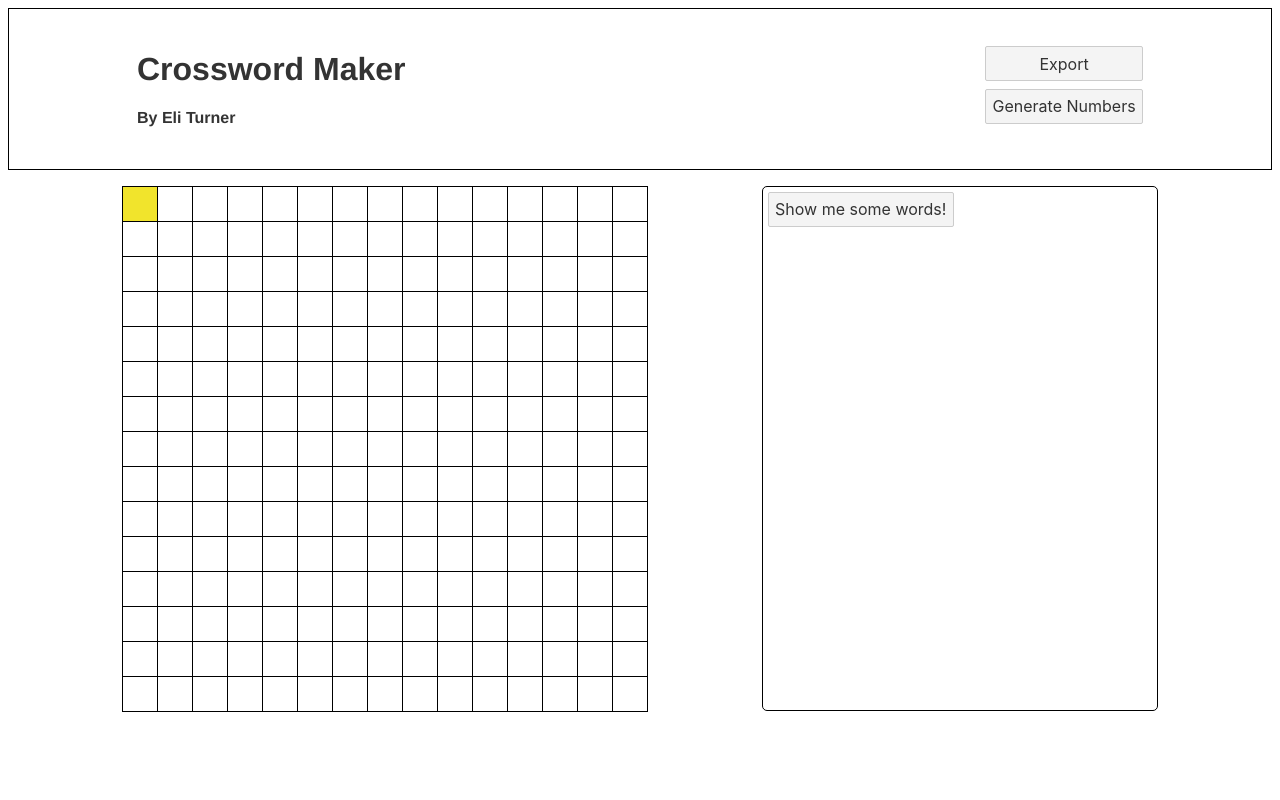
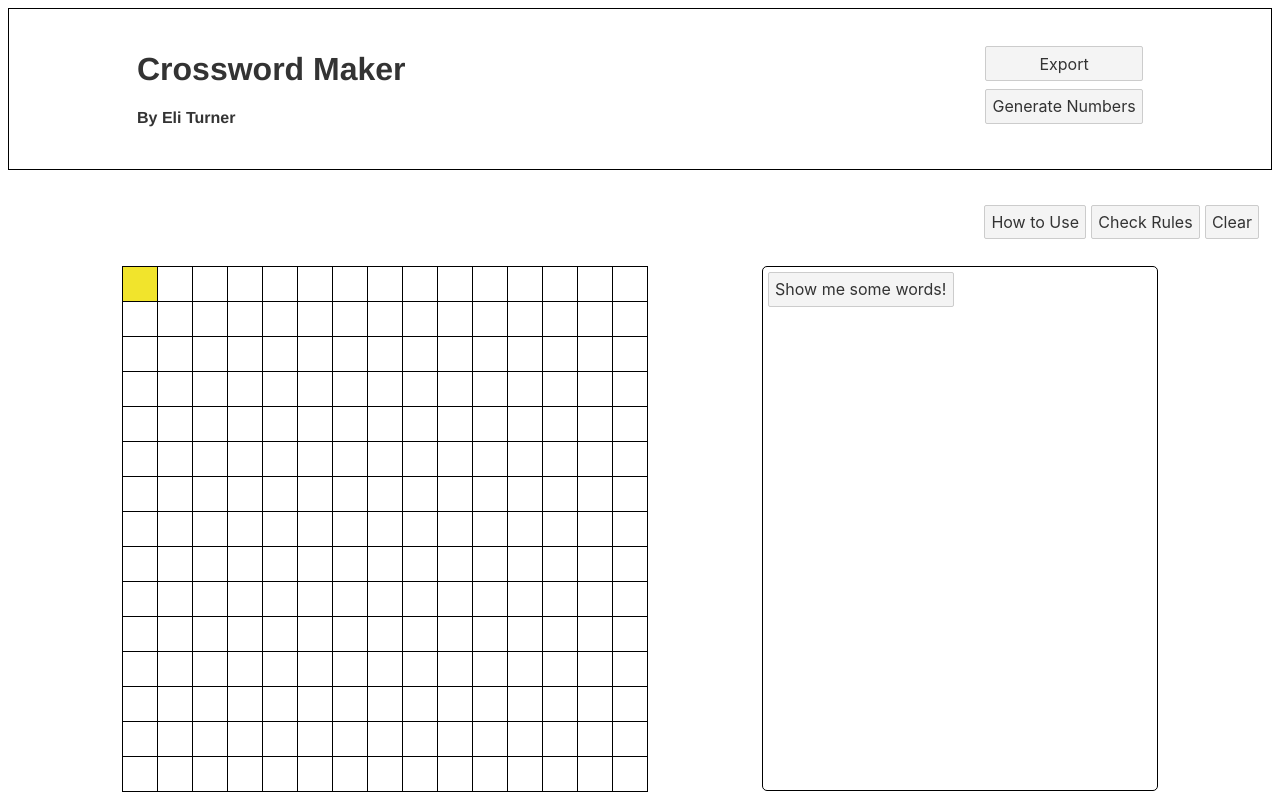
Before and after one commit to eyturner/CrosswordMaker, a Svelte app: page / in a window 1280 px wide. Built offline with nearby package versions, Linux system fonts and the light colour scheme.

Commit message:
adding subheader buttons

```diff
--- a/src/App.svelte
+++ b/src/App.svelte
@@ -2,10 +2,12 @@
 	import Grid from "./components/Grid.svelte";
 	import Navbar from "./components/Navbar.svelte";
 	import Sidebar from "./components/Sidebar.svelte";
+	import Subheader from "./components/Subheader.svelte";
 </script>
 
 <main>
 	<Navbar />
+	<Subheader />
 	<div class="container">
 		<Grid />
 		<Sidebar />
--- a/src/components/Grid.svelte
+++ b/src/components/Grid.svelte
@@ -1,10 +1,8 @@
 <script lang="ts">
   import Cell from "./Cell.svelte";
   import { setGrid } from "../services/storageService";
-  import { grid, currentCell, currentLine } from "../stores/stores";
+  import { grid, currentCell, currentLine, size } from "../stores/stores";
 
-  // The size of a standard NYT Puzzle
-  const size = 15;
   // acrossAxis is a boolean to determine current writing direction
   let acrossAxis = true;
   let deleteMode = false;
@@ -13,17 +11,26 @@
   // Grid update functions ////////////////////////////////////////
   const updateGridCell = (cellNumber, cellProps) => {
     // console.log(`Params: cellNumber: ${cellNumber}, letter: ${cellProps.letter}, number: ${cellProps.number}, isBlackSquare: ${cellProps.isBlackSquare}`);
-    grid.update(tempGrid => {
+    grid.update((tempGrid) => {
       tempGrid = $grid;
       tempGrid.splice(cellNumber, 1, {
-      letter: cellProps.letter !== null ? cellProps.letter : tempGrid[cellNumber].letter,
-      isBlackSquare: cellProps.isBlackSquare !== null ? cellProps.isBlackSquare : tempGrid[cellNumber].isBlackSquare,
-      number: cellProps.number !== null ? cellProps.number : tempGrid[cellNumber].number,
+        letter:
+          cellProps.letter !== null
+            ? cellProps.letter
+            : tempGrid[cellNumber].letter,
+        isBlackSquare:
+          cellProps.isBlackSquare !== null
+            ? cellProps.isBlackSquare
+            : tempGrid[cellNumber].isBlackSquare,
+        number:
+          cellProps.number !== null
+            ? cellProps.number
+            : tempGrid[cellNumber].number,
+      });
+      // console.log("GRID[CC] is now:", tempGrid[cellNumber]);
+      return tempGrid;
     });
-    // console.log("GRID[CC] is now:", tempGrid[cellNumber]);
-    return tempGrid;
-    });
-  }
+  };
 
   const changeCellFill = (cellNumber) => {
     const cellIsBlack = $grid[cellNumber].isBlackSquare;
@@ -31,7 +38,7 @@
     const newData = {
       letter: "",
       number: "",
-      isBlackSquare: !cellIsBlack
+      isBlackSquare: !cellIsBlack,
     };
 
     updateGridCell(cellNumber, newData);
@@ -67,8 +74,7 @@
             : getRow($currentCell + i) === size - 1
         ) {
           max = $currentCell + i;
-        }
-        else if ($grid[$currentCell + i].isBlackSquare) {
+        } else if ($grid[$currentCell + i].isBlackSquare) {
           max = $currentCell + i;
         }
       }
@@ -90,7 +96,7 @@
     acrossAxis = !acrossAxis;
   };
 
-    // moveRight: move(0,1), moveLeft: move(0,-1), moveUp: move(0,-size), moveDown: move(0,size)
+  // moveRight: move(0,1), moveLeft: move(0,-1), moveUp: move(0,-size), moveDown: move(0,size)
   const move = (acc, inc) => {
     if ($grid[mod($currentCell + acc + inc, size * size)].isBlackSquare) {
       move(acc + inc, inc);
@@ -104,12 +110,12 @@
   // Event handling functions ////////////////////////////////////////
   const handleClick = (cellNumber) => {
     setCurrentCell(cellNumber);
-    setTimeout(function() {
-      if(mouseDown) {
+    setTimeout(function () {
+      if (mouseDown) {
         changeCellFill(cellNumber);
       }
     }, 200);
-  }
+  };
 
   const handleArrow = (direction) => {
     const L_ARROW = 37;
@@ -142,10 +148,10 @@
 
   const handleBackSpace = () => {
     if (deleteMode) {
-      updateGridCell($currentCell, {...$grid[$currentCell], letter: ""});
+      updateGridCell($currentCell, { ...$grid[$currentCell], letter: "" });
       move(0, acrossAxis ? -1 : -size);
     } else if ($grid[$currentCell].letter) {
-      updateGridCell($currentCell, {...$grid[$currentCell], letter: ""});
+      updateGridCell($currentCell, { ...$grid[$currentCell], letter: "" });
     } else move(0, acrossAxis ? -1 : -size);
     deleteMode = true;
     setGrid($grid);
@@ -167,7 +173,10 @@
 
     if (key >= A_CODE && key <= Z_CODE) {
       deleteMode = false;
-      updateGridCell($currentCell, {...$grid[$currentCell], letter: event.key})
+      updateGridCell($currentCell, {
+        ...$grid[$currentCell],
+        letter: event.key,
+      });
       move(0, acrossAxis ? 1 : size);
       setGrid($grid);
     } else if (key === B_SPACE) {
@@ -197,7 +206,6 @@
   const mod = (m, n) => {
     return ((m % n) + n) % n;
   };
-
 </script>
 
 <div
@@ -222,7 +230,6 @@
 </div>
 
 <style>
-
   .grid {
     display: flex;
     flex-direction: row;
--- /dev/null
+++ b/src/components/Subheader.svelte
@@ -0,0 +1,40 @@
+<script lang="ts">
+  import { currentLine, grid, currentCell, size } from "../stores/stores";
+  import { setGrid } from "../services/storageService";
+
+  const handleClear = () => {
+    grid.set(
+      Array.from({ length: size * size }, () => ({
+        letter: "",
+        isBlackSquare: false,
+        number: "",
+      }))
+    );
+    currentCell.set(null);
+    currentLine.set([]);
+    setGrid($grid);
+  };
+</script>
+
+<div class="container">
+  <div class="float-right">
+    <button>How to Use</button>
+    <button>Check Rules</button>
+    <button on:click={() => handleClear()}>Clear</button>
+    <checkbox />
+  </div>
+</div>
+
+<style>
+  .float-right {
+    float: right;
+  }
+  .container {
+    height: 10vh;
+    display: flex;
+    justify-content: flex-end;
+    flex-direction: row;
+    align-items: center;
+    padding: 0 1%;
+  }
+</style>
--- a/src/stores/stores.js
+++ b/src/stores/stores.js
@@ -4,14 +4,14 @@ import { getGrid } from "../services/storageService";
 
 
 // The size of a standard NYT puzzle.
-const size = 15;
+export const size = 15;
 
 export const grid = writable(getGrid() ||
-Array.from({ length: size * size }, () => ({
-  letter: "",
-  isBlackSquare: false,
-  number: "",
-})));
+  Array.from({ length: size * size }, () => ({
+    letter: "",
+    isBlackSquare: false,
+    number: "",
+  })));
 
 export const currentCell = writable(0);
 
```
